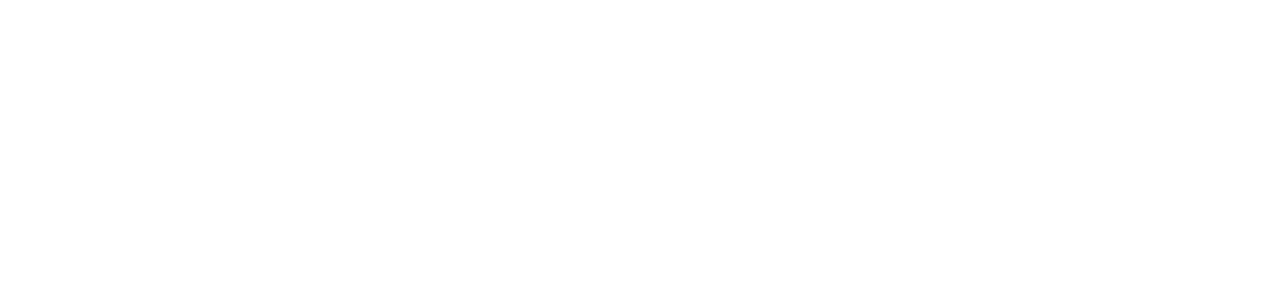
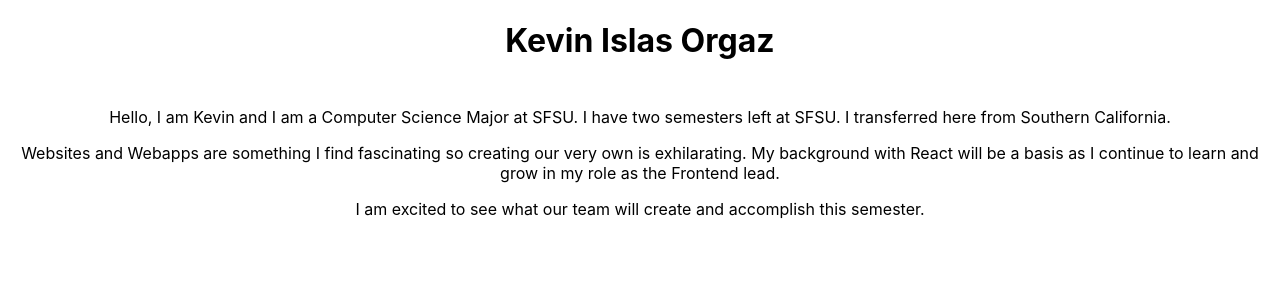
Before and after one commit to sfsu-joseo/csc648-848-01-sw-engineering-summer-22-team02, a React (Create React App) app in the folder application/front-end/: page /PersonalAbout/Islas in a window 1280 px wide. Before the commit this address had no page. Shown: the top 300 px of the page. Built offline with nearby package versions, Linux system fonts and the light colour scheme.

Commit message:
Added about me-Kevin Islas

```diff
--- a/application/front-end/src/App.js
+++ b/application/front-end/src/App.js
@@ -8,24 +8,19 @@
 
 // Import other team member's file names
 import Ireland from "./PersonalAbout/Ireland";
-
+import Islas from "./PersonalAbout/Islas";
 
 function App() {
   return (
     <div className="App">
-
       <Routes>
         <Route path="/" element={<Home />} />
         <Route path="/About" element={<About />} />
 
         {/* Route other team member's file names */}
         <Route path="/PersonalAbout/Ireland" element={<Ireland />} />
-
-
-
+        <Route path="/PersonalAbout/Islas" element={<Islas />} />
       </Routes>
-
-
     </div>
   );
 }
--- a/application/front-end/src/Home.css
+++ b/application/front-end/src/Home.css
@@ -50,5 +50,20 @@
 
 .Ireland_About_Paragraph{
   text-align: center;
+}
 
+
+.About_Image {
+  width: 350px;
+  height: 350px;
+  padding-top: 20px;
 }
+
+.About_Name {
+  text-align: center;
+  padding-bottom: 25px;
+}
+
+.About_Paragraph {
+  text-align: center;
+}
--- a/application/front-end/src/Home.js
+++ b/application/front-end/src/Home.js
@@ -1,7 +1,6 @@
 import React from "react";
-import './Home.css';
-import { Link} from "react-router-dom";
-
+import "./Home.css";
+import { Link } from "react-router-dom";
 
 const Home = () => {
   return (
@@ -13,27 +12,45 @@
         <h1> Team 2 </h1>
       </div>
       <div className="buttons">
+        <h3>
+          <a className="button-link" href="/">
+            Kshitiz Sareen
+          </a>
+        </h3>
 
-        <h3><a className="button-link" href="/">Kshitiz Sareen</a></h3>
+        <h3>
+          <a className="button-link" href="/PersonalAbout/Islas">
+            Kevin Islas
+          </a>
+        </h3>
 
-        <h3><a className="button-link" href="/">Kevin Islas</a></h3>
+        <h3>
+          <a className="button-link" href="/PersonalAbout/Ireland">
+            Shamar Ireland
+          </a>
+        </h3>
 
-        <h3><a className="button-link" href="/PersonalAbout/Ireland">Shamar Ireland</a></h3>
+        <h3>
+          <a className="button-link" href="/">
+            Sabur Saigani
+          </a>
+        </h3>
 
-        <h3><a className="button-link" href="/">Sabur Saigani</a></h3>
+        <h3>
+          <a className="button-link" href="/">
+            Wenye Guo
+          </a>
+        </h3>
 
-        <h3><a className="button-link" href="/">Wenye Guo</a></h3>
-
-        <h3><a className="button-link" href="/">Mathew O Abiola</a></h3>
-
-
+        <h3>
+          <a className="button-link" href="/">
+            Mathew O Abiola
+          </a>
+        </h3>
       </div>
     </>
     // </div>
-
-
-  )
-}
-
+  );
+};
 
 export default Home;
--- a/application/front-end/src/PersonalAbout/Islas.js
+++ b/application/front-end/src/PersonalAbout/Islas.js
@@ -0,0 +1,25 @@
+import React from "react";
+
+function Islas() {
+  return (
+    <div>
+      {/* //Image to be added at a later date */}
+      <h1 className="About_Name"> Kevin Islas Orgaz</h1>
+      <p className="About_Paragraph">
+        Hello, I am Kevin and I am a Computer Science Major at SFSU. I have two
+        semesters left at SFSU. I transferred here from Southern California.
+      </p>
+      <p className="About_Paragraph">
+        Websites and Webapps are something I find fascinating so creating our
+        very own is exhilarating. My background with React will be a basis as I
+        continue to learn and grow in my role as the Frontend lead.
+      </p>
+      <p className="About_Paragraph">
+        I am excited to see what our team will create and accomplish this
+        semester.
+      </p>
+    </div>
+  );
+}
+
+export default Islas;
```
